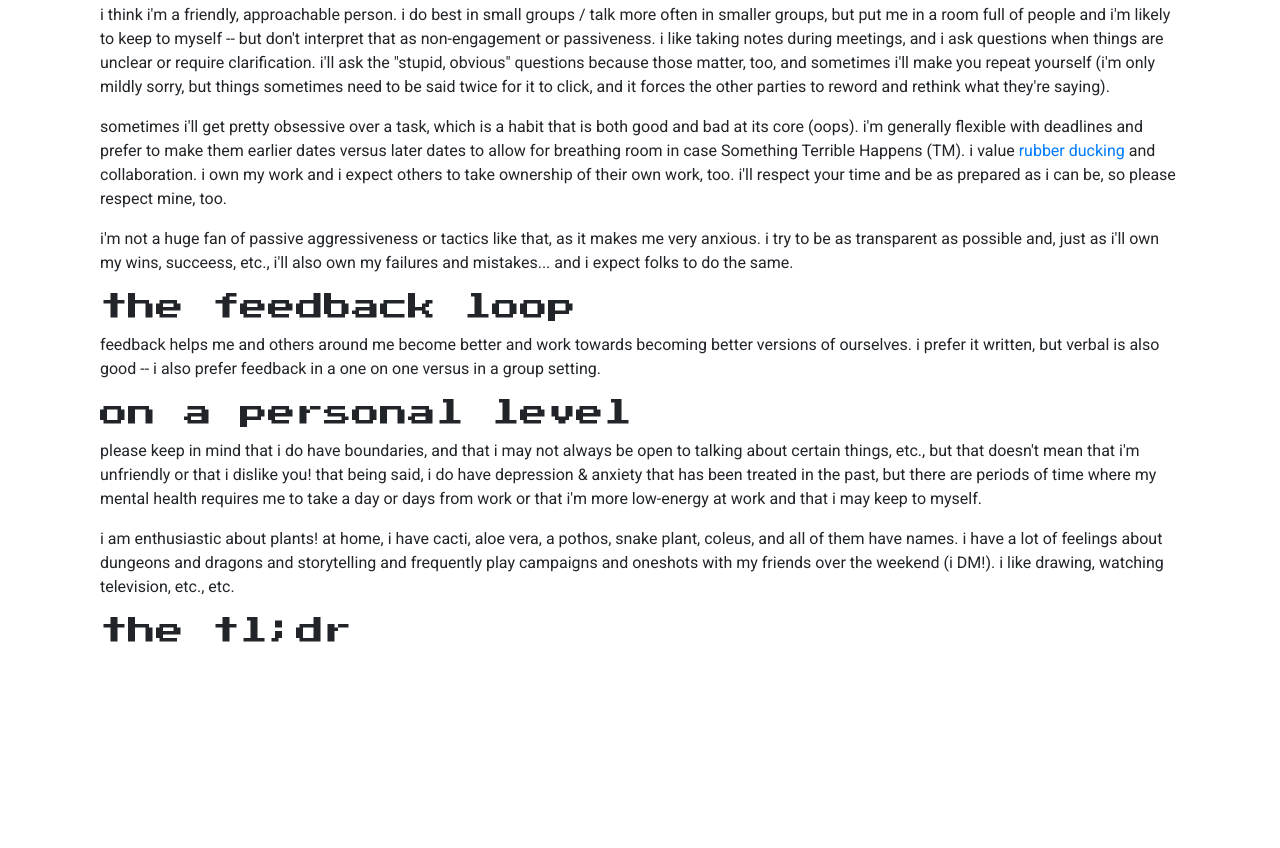
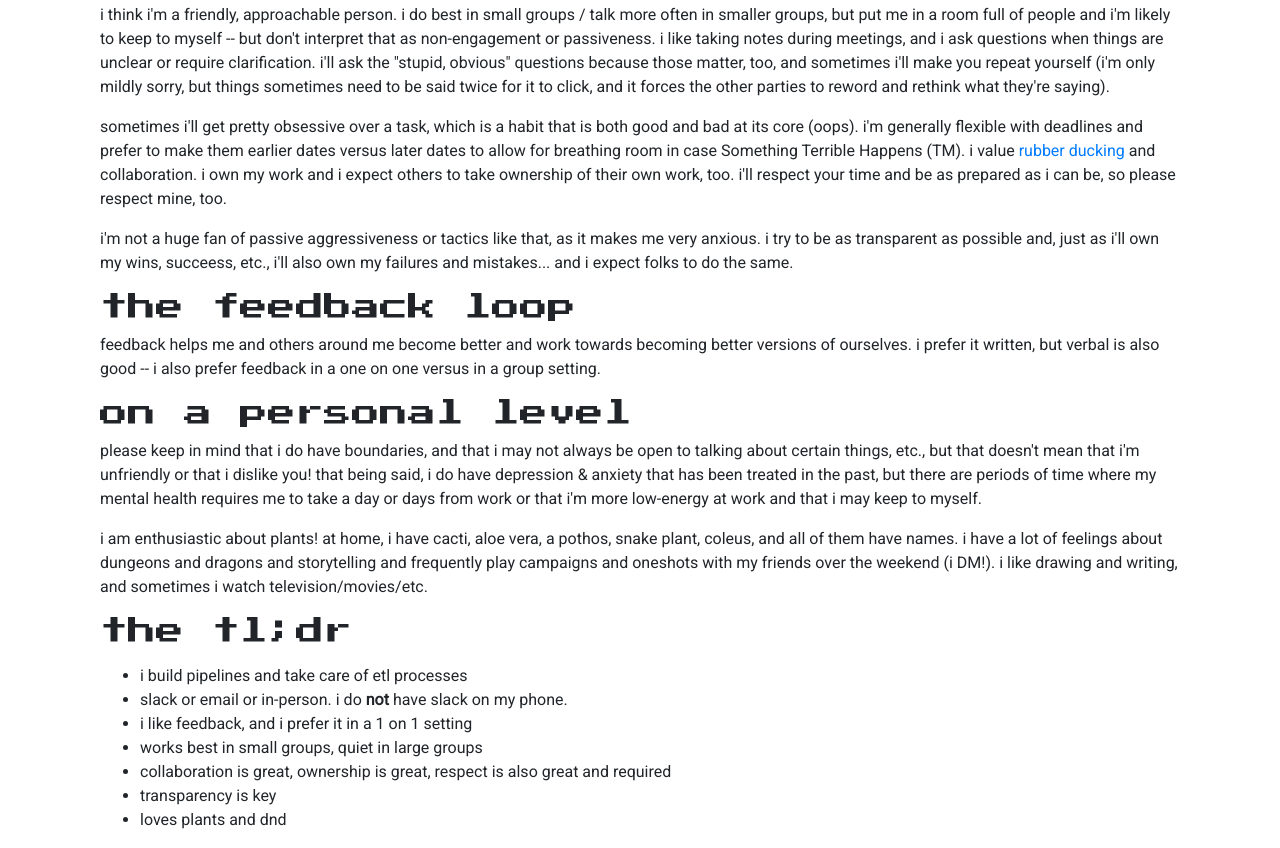
Before and after one commit to oneyanshi/oneyanshi-readme, a plain HTML site: page index.html in a window 1280 px wide. Shown: the part 833-1681 px from the top of the page. Before the commit the page ends 1497 px from the top, so only its background shows below. Drawn offline with nearby package versions, Linux system fonts and the light colour scheme.

Commit message:
added tldr

```diff
--- a/index.html
+++ b/index.html
@@ -90,13 +90,21 @@
                     and that i may keep to myself.
                 </p>
                 <p>i am enthusiastic about plants! at home, i have cacti, aloe vera, a pothos, snake plant, coleus, and all of them have names. i have a lot of feelings about dungeons and dragons and storytelling and frequently
-                    play campaigns and oneshots with my friends over the weekend (i DM!). i like drawing, watching television, etc., etc.
+                    play campaigns and oneshots with my friends over the weekend (i DM!). i like drawing and writing, and sometimes i watch television/movies/etc.
                 </p>
             </div>
 
             <div class="container text">
                     <h3 class="headers">the tl;dr</h3>
-                <p></p>
+                <p><ul>
+                    <li>i build pipelines and take care of etl processes</li>
+                    <li>slack or email or in-person. i do <strong>not</strong> have slack on my phone.</li>
+                    <li>i like feedback, and i prefer it in a 1 on 1 setting</li>
+                    <li>works best in small groups, quiet in large groups</li>
+                    <li>collaboration is great, ownership is great, respect is also great and required</li>
+                    <li>transparency is key</li>
+                    <li>loves plants and dnd</li>
+                </ul></p>
             </div>
 
             </div>
```
